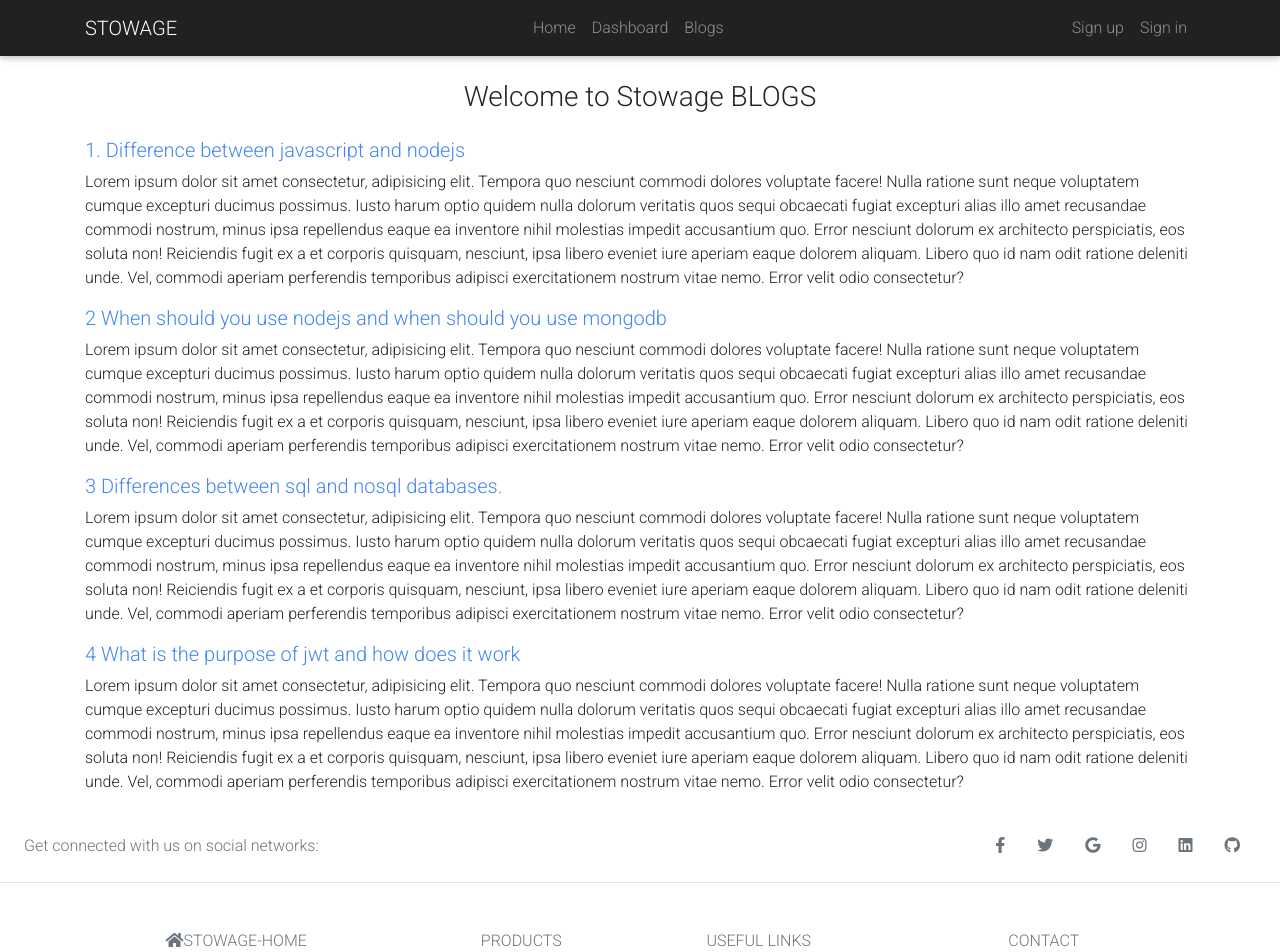
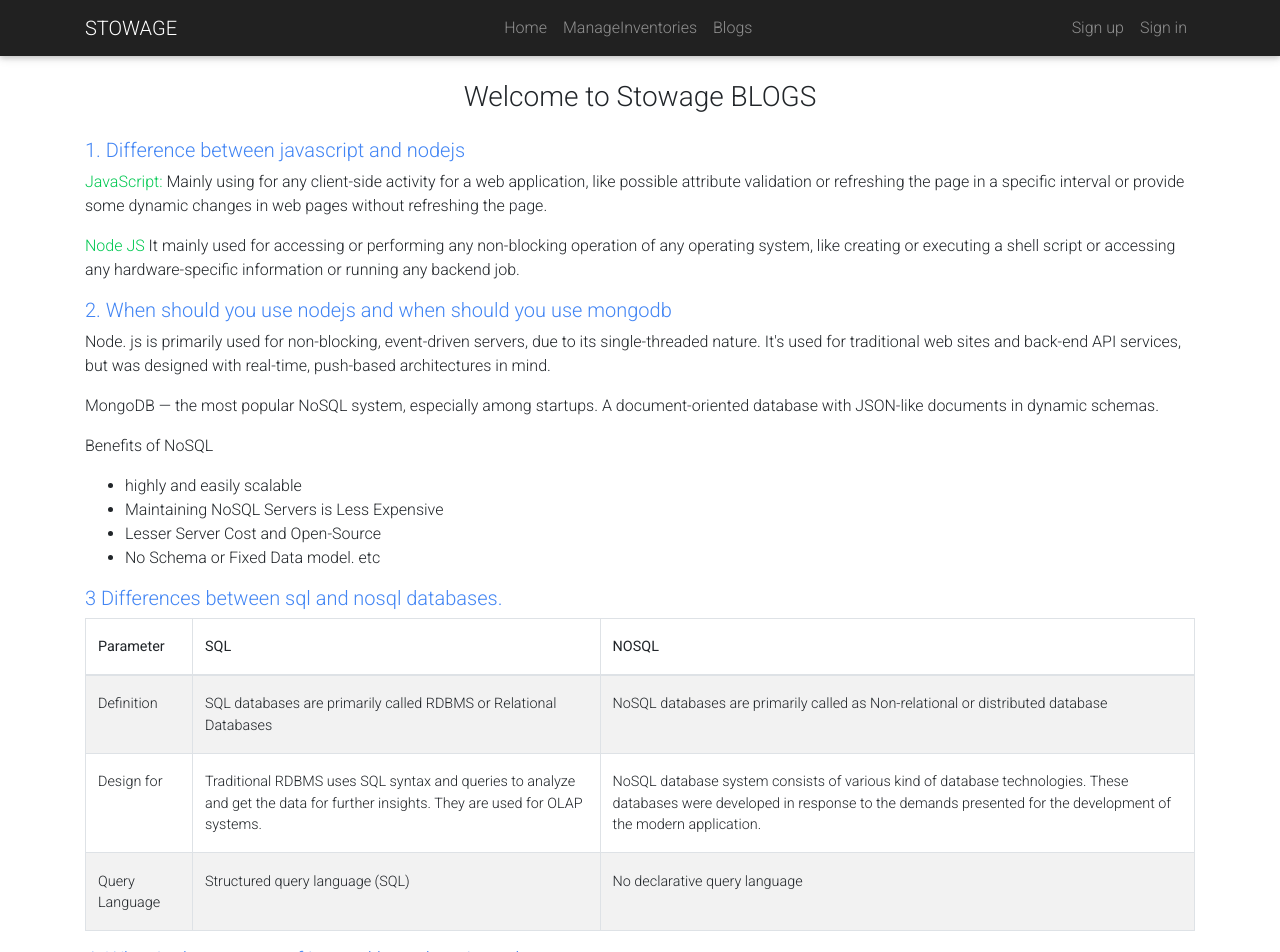
Before and after one commit to mnin-nahid/stowage-management, a React (Create React App) app: page /blogs in a window 1280 px wide. Shown: the top 952 px of the page. Built offline with nearby package versions, Linux system fonts and the light colour scheme; no server answers.

Commit message:
blog added

```diff
--- a/src/Pages/Blogs/Blogs.js
+++ b/src/Pages/Blogs/Blogs.js
@@ -1,4 +1,5 @@
 import React from 'react';
+import { Table } from 'react-bootstrap';
 
 const Blogs = () => {
     return (
@@ -6,19 +7,53 @@ const Blogs = () => {
             <h3 className='text-center my-4'>Welcome to Stowage BLOGS</h3>
             <article>
                 <h5 className='text-primary'>1. Difference between javascript and nodejs</h5>
-                <p>Lorem ipsum dolor sit amet consectetur, adipisicing elit. Tempora quo nesciunt commodi dolores voluptate facere! Nulla ratione sunt neque voluptatem cumque excepturi ducimus possimus. Iusto harum optio quidem nulla dolorum veritatis quos sequi obcaecati fugiat excepturi alias illo amet recusandae commodi nostrum, minus ipsa repellendus eaque ea inventore nihil molestias impedit accusantium quo. Error nesciunt dolorum ex architecto perspiciatis, eos soluta non! Reiciendis fugit ex a et corporis quisquam, nesciunt, ipsa libero eveniet iure aperiam eaque dolorem aliquam. Libero quo id nam odit ratione deleniti unde. Vel, commodi aperiam perferendis temporibus adipisci exercitationem nostrum vitae nemo. Error velit odio consectetur?</p>
+                <p><span className='text-success'>JavaScript:</span> Mainly using for any client-side activity for a web application, like possible attribute validation or refreshing the page in a specific interval or provide some dynamic changes in web pages without refreshing the page.</p>
+                <p><span className='text-success'>Node JS</span> It mainly used for accessing or performing any non-blocking operation of any operating system, like creating or executing a shell script or accessing any hardware-specific information or running any backend job.</p>
             </article>
             <article>
-                <h5 className='text-primary'>2 When should you use nodejs and when should you use mongodb</h5>
-                <p>Lorem ipsum dolor sit amet consectetur, adipisicing elit. Tempora quo nesciunt commodi dolores voluptate facere! Nulla ratione sunt neque voluptatem cumque excepturi ducimus possimus. Iusto harum optio quidem nulla dolorum veritatis quos sequi obcaecati fugiat excepturi alias illo amet recusandae commodi nostrum, minus ipsa repellendus eaque ea inventore nihil molestias impedit accusantium quo. Error nesciunt dolorum ex architecto perspiciatis, eos soluta non! Reiciendis fugit ex a et corporis quisquam, nesciunt, ipsa libero eveniet iure aperiam eaque dolorem aliquam. Libero quo id nam odit ratione deleniti unde. Vel, commodi aperiam perferendis temporibus adipisci exercitationem nostrum vitae nemo. Error velit odio consectetur?</p>
+                <h5 className='text-primary'>2. When should you use nodejs and when should you use mongodb</h5>
+                <p>Node. js is primarily used for non-blocking, event-driven servers, due to its single-threaded nature. It's used for traditional web sites and back-end API services, but was designed with real-time, push-based architectures in mind.</p>
+                <p>MongoDB — the most popular NoSQL system, especially among startups. A document-oriented database with JSON-like documents in dynamic schemas.</p>
+                <p>Benefits of NoSQL</p>
+                <ul>
+                    <li>highly and easily scalable</li>
+                    <li>Maintaining NoSQL Servers is Less Expensive</li>
+                    <li>Lesser Server Cost and Open-Source</li>
+                    <li>No Schema or Fixed Data model. etc</li>
+                </ul>
             </article>
             <article>
                 <h5 className='text-primary'>3 Differences between sql and nosql databases.</h5>
-                <p>Lorem ipsum dolor sit amet consectetur, adipisicing elit. Tempora quo nesciunt commodi dolores voluptate facere! Nulla ratione sunt neque voluptatem cumque excepturi ducimus possimus. Iusto harum optio quidem nulla dolorum veritatis quos sequi obcaecati fugiat excepturi alias illo amet recusandae commodi nostrum, minus ipsa repellendus eaque ea inventore nihil molestias impedit accusantium quo. Error nesciunt dolorum ex architecto perspiciatis, eos soluta non! Reiciendis fugit ex a et corporis quisquam, nesciunt, ipsa libero eveniet iure aperiam eaque dolorem aliquam. Libero quo id nam odit ratione deleniti unde. Vel, commodi aperiam perferendis temporibus adipisci exercitationem nostrum vitae nemo. Error velit odio consectetur?</p>
+                <Table striped bordered hover>
+                    <thead>
+                        <tr>
+                            <th>Parameter</th>
+                            <th>SQL</th>
+                            <th>NOSQL</th>
+                        </tr>
+                    </thead>
+                    <tbody>
+                        <tr>
+                            <td>Definition</td>
+                            <td>SQL databases are primarily called RDBMS or Relational Databases</td>
+                            <td>NoSQL databases are primarily called as Non-relational or distributed database</td>
+                        </tr>
+                        <tr>
+                            <td>Design for</td>
+                            <td>Traditional RDBMS uses SQL syntax and queries to analyze and get the data for further insights. They are used for OLAP systems.</td>
+                            <td>NoSQL database system consists of various kind of database technologies. These databases were developed in response to the demands presented for the development of the modern application.</td>
+                        </tr>
+                        <tr>
+                            <td>Query Language</td>
+                            <td>Structured query language (SQL)</td>
+                            <td>No declarative query language</td>
+                        </tr>
+                    </tbody>
+                </Table>
             </article>
             <article>
-                <h5 className='text-primary'>4 What is the purpose of jwt and how does it work</h5>
-                <p>Lorem ipsum dolor sit amet consectetur, adipisicing elit. Tempora quo nesciunt commodi dolores voluptate facere! Nulla ratione sunt neque voluptatem cumque excepturi ducimus possimus. Iusto harum optio quidem nulla dolorum veritatis quos sequi obcaecati fugiat excepturi alias illo amet recusandae commodi nostrum, minus ipsa repellendus eaque ea inventore nihil molestias impedit accusantium quo. Error nesciunt dolorum ex architecto perspiciatis, eos soluta non! Reiciendis fugit ex a et corporis quisquam, nesciunt, ipsa libero eveniet iure aperiam eaque dolorem aliquam. Libero quo id nam odit ratione deleniti unde. Vel, commodi aperiam perferendis temporibus adipisci exercitationem nostrum vitae nemo. Error velit odio consectetur?</p>
+                <h5 className='text-primary'>4. What is the purpose of jwt and how does it work</h5>
+                <p>JWT, or JSON Web Token, is an open standard used to share security information between two parties — a client and a server. Each JWT contains encoded JSON objects, including a set of claims. JWTs are signed using a cryptographic algorithm to ensure that the claims cannot be altered after the token is issued.</p>
             </article>
         </div>
     );
--- a/src/Pages/Inventories/AddProduct/AddProduct.js
+++ b/src/Pages/Inventories/AddProduct/AddProduct.js
@@ -11,6 +11,7 @@ const AddProduct = () => {
     const [user] = useAuthState(auth);
 
     const onSubmit = data => {
+
 
         data.email = user.email;
 
@@ -27,6 +28,7 @@ const AddProduct = () => {
             .then(result => {
                 console.log(result);
             })
+
     };
 
     return (
--- a/src/Pages/Inventories/ProductDetails/ProductDetails.js
+++ b/src/Pages/Inventories/ProductDetails/ProductDetails.js
@@ -14,6 +14,7 @@ const ProductDetails = () => {
         const lastQuantity = (parseInt(quantity) + parseInt(e.target.quantity.value)) + ' ';
         const newQuantity = { quantity: lastQuantity, ...rest };
         setProduct(newQuantity);
+        e.target.reset();
 
         try {
             const res = await axios.put(`http://localhost:5000/product/${productId}`, { quantity: lastQuantity });
--- a/src/Pages/Login/Login/Signin.js
+++ b/src/Pages/Login/Login/Signin.js
@@ -1,3 +1,4 @@
+import axios from 'axios';
 import React, { useState } from 'react';
 import { useSendPasswordResetEmail, useSignInWithEmailAndPassword } from 'react-firebase-hooks/auth';
 import { Link, useLocation, useNavigate } from 'react-router-dom';
@@ -20,24 +21,27 @@ const Signin = () => {
     let from = location.state?.from?.pathname;
 
     //Handle Sign in
-    const handlesignin = e => {
+    const handlesignin = async e => {
         e.preventDefault();
         const email = e.target.email.value;
         const password = e.target.password.value;
-        signInWithEmailAndPassword(email, password);
+        await signInWithEmailAndPassword(email, password);
+        const { data } = await axios.post('http://localhost:5000/signin', { email });
+        localStorage.setItem('accessToken', data.accessToken);
+        navigate(from, { replace: true });
 
     };
     const [userEmail, setUserEmail] = useState('');
-    const userEmailFind = e =>{
+    const userEmailFind = e => {
         const email = e.target.value;
         setUserEmail(email);
     };
     const resetPassword = async () => {
-        if(userEmail){
+        if (userEmail) {
             await sendPasswordResetEmail(userEmail);
             alert('Sent email');
         }
-        else{
+        else {
             alert('Enter your email.')
         }
     };
@@ -49,7 +53,7 @@ const Signin = () => {
     if (user) {
         navigate(from, { replace: true });
     }
-    if(loading){
+    if (loading) {
         return <Looding></Looding>
     }
 
@@ -105,7 +109,7 @@ const Signin = () => {
                     Are you new hear <Link to='/signup'>Sign up</Link> now
                 </p>
                 <p className="forgot-password text-start pt-3">
-                     <button className='btn btn-link text-primary' onClick={resetPassword}>Forgot password?</button>
+                    <button className='btn btn-link text-primary' onClick={resetPassword}>Forgot password?</button>
                 </p>
             </form>
             <SocialLogin></SocialLogin>
--- a/src/Pages/Login/SocialLogin/SocialLogin.js
+++ b/src/Pages/Login/SocialLogin/SocialLogin.js
@@ -21,7 +21,12 @@ const SocialLogin = () => {
     }
 
     if (user) {
-        navigate(from, { replace: true });
+        if(from){
+            navigate(from, { replace: true });
+        }
+        else{
+            navigate('/');
+        }
     }
     return (
         <div>
--- a/src/Pages/Shared/Header/Header.js
+++ b/src/Pages/Shared/Header/Header.js
@@ -21,13 +21,12 @@ const Header = () => {
                     <Navbar.Collapse id="responsive-navbar-nav">
                         <Nav className="mx-auto">
                             <Nav.Link as={Link} to="/">Home</Nav.Link>
-                            <Nav.Link as={Link} to="/dashboard">Dashboard</Nav.Link>
+                            <Nav.Link as={Link} to="/manageinventories">ManageInventories</Nav.Link>
                             <Nav.Link as={Link} to="/blogs">Blogs</Nav.Link>
                         </Nav>
                         <Nav className="ms-auto">
                             {
                                 user ?
-                                    // <button className='btn btn-link text-white' as={Link} onClick={handleSignOut}>Sign out</button>
                                     <>
                                         <Nav.Link as={Link} to='/addnewitem'>Add Item</Nav.Link>
                                         <Nav.Link as={Link} to='/myitems'>My Items</Nav.Link>
@@ -41,7 +40,6 @@ const Header = () => {
 
                             }
 
-                            {/* <Nav.Link as={Link} onClick={handleSignOut} to="/logout">Sign out</Nav.Link> */}
                         </Nav>
                     </Navbar.Collapse>
                 </Container>
```
Also changed, not shown: src/Pages/Inventories/MyItems/MyItems.js (+56 -10 lines).
